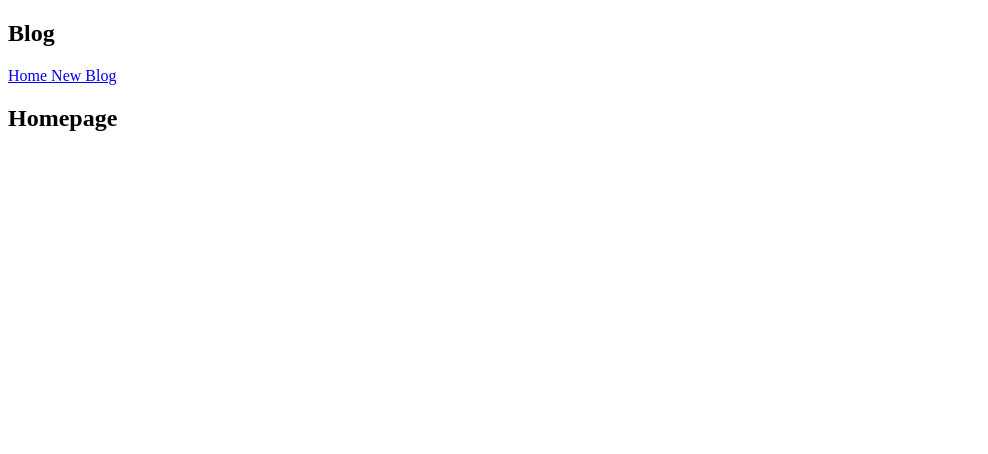
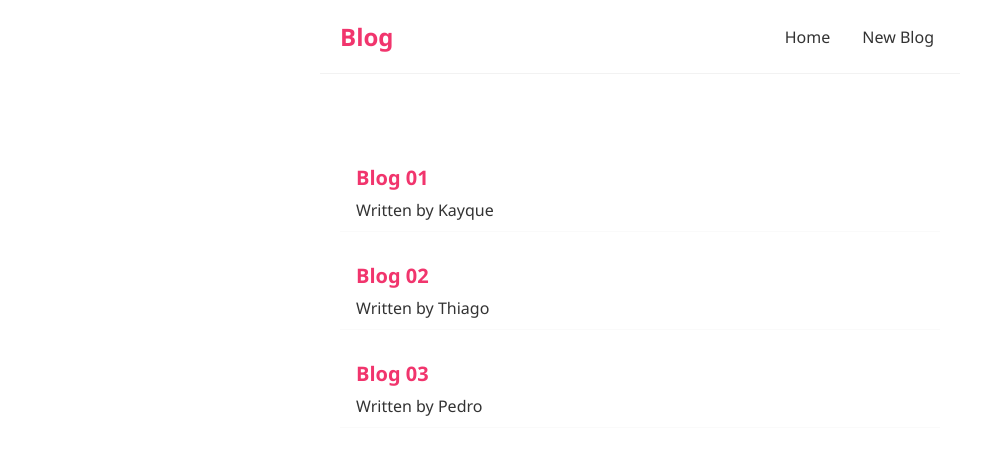
Before and after one commit to Kayque-Goncalves/React-study, a React (Create React App) app in the folder simple-blog/: page / in a window 1280 px wide. Shown: the top 454 px of the page, without its empty margins (0-988 px from the left). Built offline with nearby package versions, Linux system fonts and the light colour scheme.

Commit message:
add blogs structure with map method

```diff
--- a/simple-blog/src/App.js
+++ b/simple-blog/src/App.js
@@ -13,4 +13,4 @@ function App() {
   )
 }
 
-export default App;
+export default App
--- a/simple-blog/src/Home.js
+++ b/simple-blog/src/Home.js
@@ -1,9 +1,31 @@
+import { useState } from 'react'
+
 const Home = () => {
+    // const [name, setName] = useState('Thiago')
+
+    // const HandleClick = () => {
+    //     setName('Kayque')
+    // }
+
+    // eslint-disable-next-line no-unused-vars
+    const [blogs, setBlogs] = useState([
+        { title: 'Blog 01', body: 'Lorem ipsum...', author: 'Kayque', id: 1 },
+        { title: 'Blog 02', body: 'Lorem ipsum...', author: 'Thiago', id: 1 },
+        { title: 'Blog 03', body: 'Lorem ipsum...', author: 'Pedro', id: 3 }
+    ])
+
     return (
         <div className="home">
-            <h2> Homepage </h2>
+            {blogs.map((blog) => (
+                <div className='blog-preview' key={ blog.id }>
+                    <h2>{ blog.title }</h2>
+                    <p>Written by { blog.author }</p>
+                </div>
+            ))}
+            {/* <p>{ name }</p> */}
+            {/* <button onClick={ HandleClick }>Click me</button> */}
         </div>
      )
 }
 
-export default Home;
+export default Home
--- /dev/null
+++ b/simple-blog/src/index.css
@@ -0,0 +1,47 @@
+* {
+    margin: 0;
+    font-family: 'Segoe UI', Tahoma, Geneva, Verdana, sans-serif;
+    color: #333;
+}
+.navbar {
+    padding: 20px;
+    display: flex;
+    align-items: center;
+    max-width: 600px;
+    margin: 0 auto;
+    border-bottom: 1px solid #f2f2f2;
+}
+
+.navbar h1{
+    color: #f1356d;
+}
+.navbar .links {
+    margin-left: auto;
+}
+.navbar  a {
+    margin-left: 16px;
+    text-decoration: none;
+    padding: 6px;
+}
+.navbar a:hover {
+    color: #f1356d;
+}
+.content {
+    max-width: 600px;
+    margin: 40px auto;
+    padding: 20px;
+}
+
+.blog-preview {
+    padding: 10px 16px;
+    margin: 20px 0;
+    border-bottom: 1px solid #fafafa;
+}
+.blog-preview:hover {
+    box-shadow: 1px 3px 5px rgba(0, 0, 0, 0.1);
+}
+.blog-preview h2 {
+    font-size: 20px;
+    color: #f1356d;
+    margin-bottom: 8px;
+}
--- a/simple-blog/src/index.js
+++ b/simple-blog/src/index.js
@@ -1,10 +1,11 @@
-import React from 'react';
-import ReactDOM from 'react-dom';
-import App from './App';
+import React from 'react'
+import ReactDOM from 'react-dom'
+import App from './App'
+import styles from './index.css'
 
 ReactDOM.render(
   <React.StrictMode>
-    <App />
+    <App style={{styles}} />
   </React.StrictMode>,
   document.getElementById('root')
-);
+)
```
